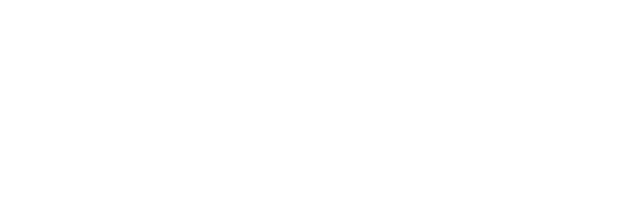
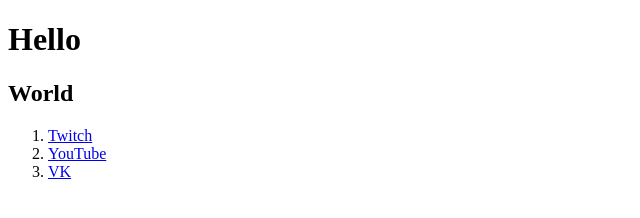
Before and after one commit to Cons1anTbaby/task-html, a website: page src/index.html in a window 1280 px wide. Shown: the whole page, without its empty margins (0-640 px from the left). Drawn offline with Linux system fonts and the light colour scheme.

Commit message:
Задание по HTML

```diff
--- a/src/index.html
+++ b/src/index.html
@@ -3,5 +3,13 @@
     <head>
         <title>HTML</title>
     </head>
-    <body></body>
+    <body>
+        <h1>Hello</h1>
+        <h2>World</h2>
+        <ol>
+            <li><a href="https://www.twitch.tv/">Twitch</a></li>
+            <li><a href="https://www.youtube.com/">YouTube</a></li>
+            <li><a href="https://vk.com/feed">VK</a></li>
+        </ol>
+    </body>
 </html>
```
Also changed, not shown: 1 other file.
